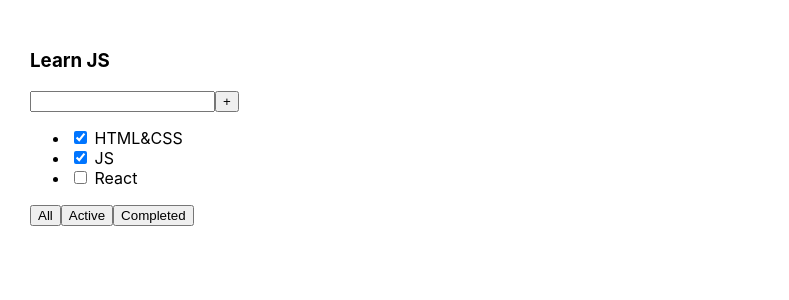
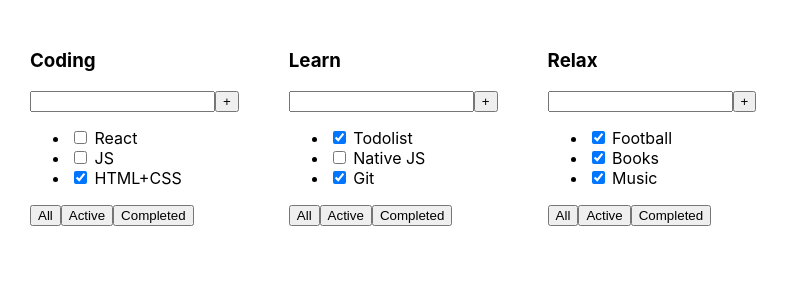
Before and after one commit to hrudkouski/todolist-ts, a React (Create React App) app: page / in a window 1280 px wide. Shown: the top 300 px of the page, without its empty margins (0-789 px from the left). Built offline with nearby package versions, Linux system fonts and the light colour scheme.

Commit message:
components,props,type

```diff
--- a/src/App.tsx
+++ b/src/App.tsx
@@ -1,29 +1,32 @@
 import React from 'react';
 import './App.css';
+import {Todolist} from "./Todolist";
 
 function App() {
 
+    const tasks1 = [
+        {id: 1, title: 'React', isDone: false},
+        {id: 2, title: 'JS', isDone: false},
+        {id: 3, title: 'HTML+CSS', isDone: true},
+    ]
+
+    const tasks2 = [
+        {id: 1, title: 'Todolist', isDone: true},
+        {id: 2, title: 'Native JS', isDone: false},
+        {id: 3, title: 'Git', isDone: true},
+    ]
+
+    const tasks3 = [
+        {id: 1, title: 'Football', isDone: true},
+        {id: 2, title: 'Books', isDone: true},
+        {id: 3, title: 'Music', isDone: true},
+    ]
+
     return (
         <div className="App">
-            <div>
-                <div>
-                    <h3>{'Learn JS'}</h3>
-                    <div>
-                        <input/>
-                        <button>+</button>
-                    </div>
-                    <ul>
-                        <li><input type="checkbox" checked={true}/> <span>HTML&CSS</span></li>
-                        <li><input type="checkbox" checked={true}/> <span>JS</span></li>
-                        <li><input type="checkbox" checked={false}/> <span>React</span></li>
-                    </ul>
-                    <div>
-                        <button>All</button>
-                        <button>Active</button>
-                        <button>Completed</button>
-                    </div>
-                </div>
-            </div>
+            <Todolist title='Coding' tasks={tasks1}/>
+            <Todolist title='Learn' tasks={tasks2}/>
+            <Todolist title='Relax' tasks={tasks3}/>
         </div>
     )
 }
--- /dev/null
+++ b/src/Todolist.tsx
@@ -0,0 +1,36 @@
+import React from "react";
+
+type TasksPropsType = {
+    id: number
+    title: string
+    isDone: boolean
+}
+
+type TodolistPropsType = {
+    title: string
+    tasks: Array<TasksPropsType>
+}
+
+export function Todolist(props: TodolistPropsType) {
+    return (
+        <div>
+            <div>
+                <h3>{props.title}</h3>
+                <div>
+                    <input/>
+                    <button>+</button>
+                </div>
+                <ul>
+                    <li><input type="checkbox" checked={props.tasks[0].isDone}/> <span>{props.tasks[0].title}</span></li>
+                    <li><input type="checkbox" checked={props.tasks[1].isDone}/> <span>{props.tasks[1].title}</span></li>
+                    <li><input type="checkbox" checked={props.tasks[2].isDone}/> <span>{props.tasks[2].title}</span></li>
+                </ul>
+                <div>
+                    <button>All</button>
+                    <button>Active</button>
+                    <button>Completed</button>
+                </div>
+            </div>
+        </div>
+    )
+}
```
